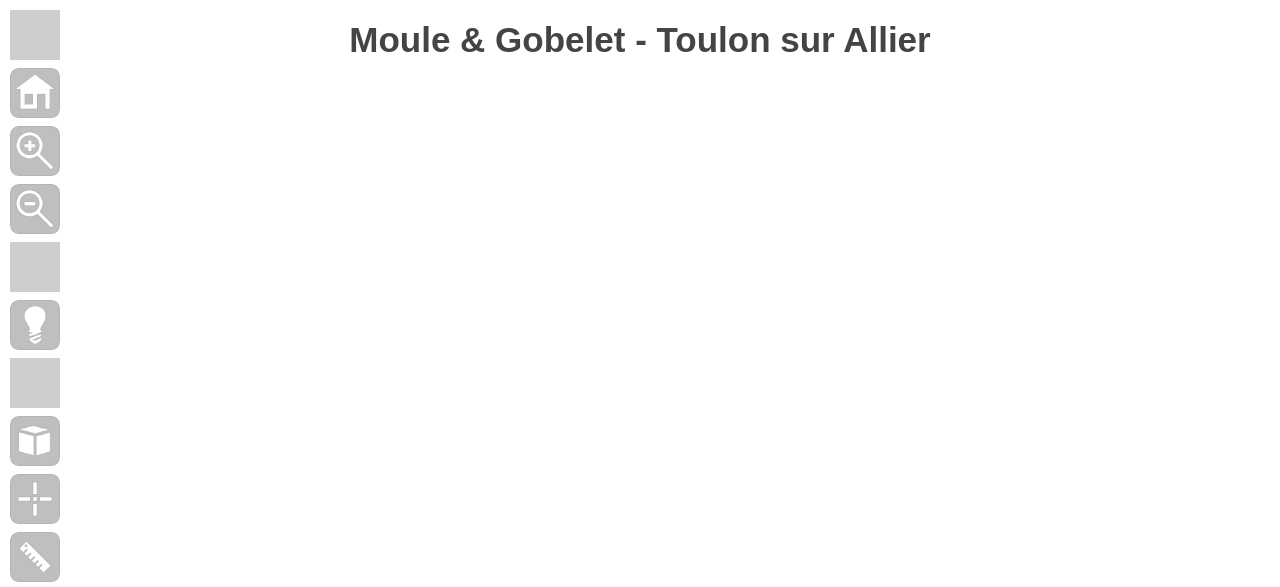
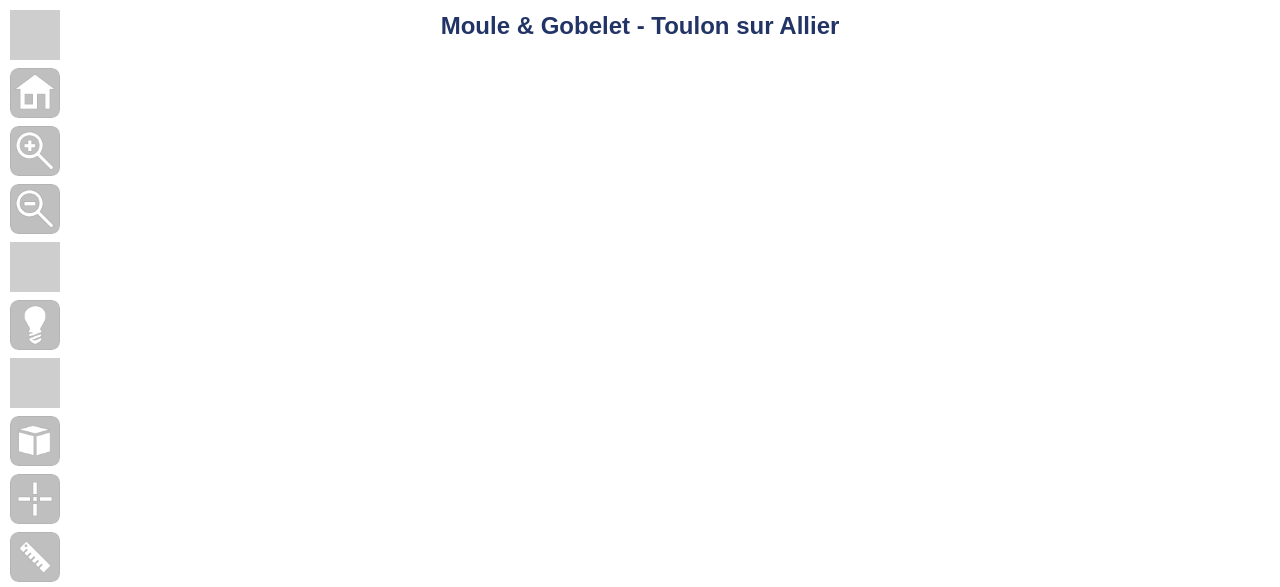
Before and after one commit to leiza-scit/MouleGobelet-ToulonSurAllier, a plain HTML site: page docs/index.html in a window 1280 px wide. Shown: the top 587 px of the page. Drawn offline with Linux system fonts and the light colour scheme; no server answers; grey boxes are pictures that could not be loaded; a web font is replaced by a local one.

Commit message:
Update 3dhop_added.css

```diff
--- a/docs/stylesheet/3dhop_added.css
+++ b/docs/stylesheet/3dhop_added.css
@@ -169,12 +169,12 @@
 
 #title {
   width: 100%;
-  top: 20px;
+  top: 12px;
   text-align: center;
   position: absolute;
-  font-size: 35px;
+  font-size: 24px;
   font-weight: bold;
-  color: #444444;
+  color: #223466;
 }
 
 #scala {
```
